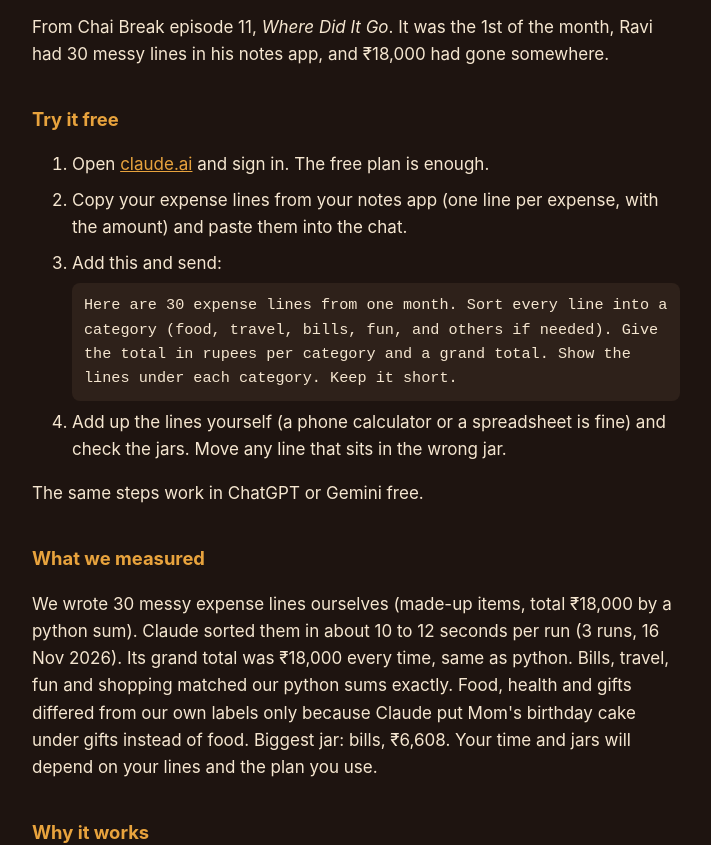
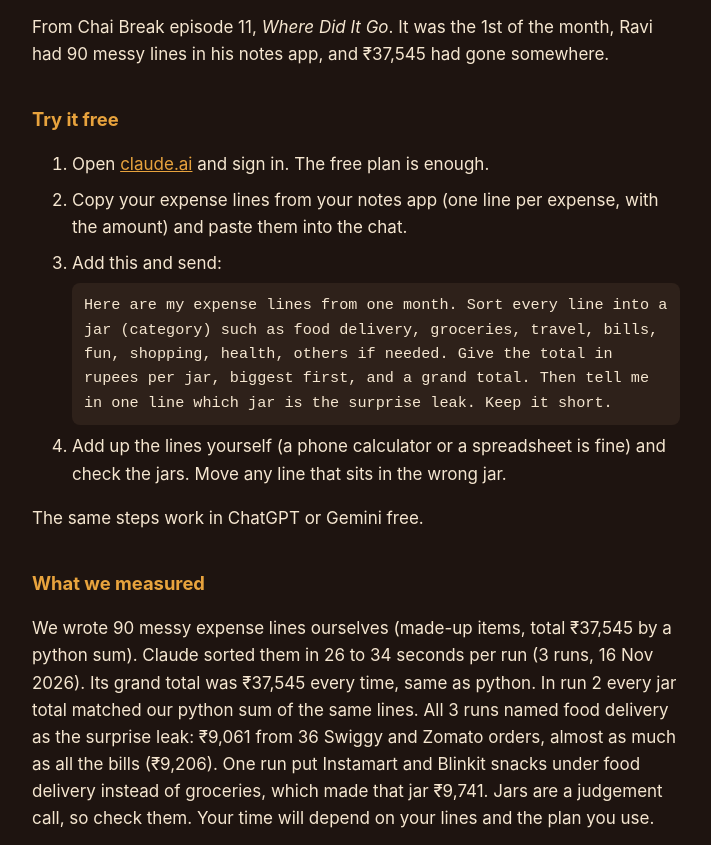
Before and after one commit to JyothishRK/nodesandchai, a plain HTML site: page budget.html in a window 1280 px wide. Shown: the part 275-1120 px from the top of the page, without its empty margins (284-995 px from the left). Drawn offline with Linux system fonts and the light colour scheme.

Commit message:
budget guide: 90-line test, food delivery leak
Co-Authored-By: Claude Opus 5.5 <noreply@anthropic.com>

```diff
--- a/budget.html
+++ b/budget.html
@@ -1,24 +1,24 @@
 <!doctype html>
 <html lang="en"><head><meta charset="utf-8"><meta name="viewport" content="width=device-width,initial-scale=1">
-<title>BUDGET: sort a month of expenses free · Nodes &amp; Chai</title><meta name="description" content="How Ravi sorted 30 messy expense lines into jars with free AI, and how you can try it.">
+<title>BUDGET: sort a month of expenses free · Nodes &amp; Chai</title><meta name="description" content="How Ravi sorted 90 messy expense lines into jars with free AI, and how you can try it.">
 <link rel="icon" href="logo.png"><link rel="stylesheet" href="style.css"></head>
 <body><main>
 <img class="logo" src="logo.png" alt="Nodes &amp; Chai logo">
 <h1>BUDGET: sort a month of expenses into jars</h1>
-<p>From Chai Break episode 11, <em>Where Did It Go</em>. It was the 1st of the month, Ravi had 30 messy lines in his notes app, and ₹18,000 had gone somewhere.</p>
+<p>From Chai Break episode 11, <em>Where Did It Go</em>. It was the 1st of the month, Ravi had 90 messy lines in his notes app, and ₹37,545 had gone somewhere.</p>
 
 <h2>Try it free</h2>
 <ol>
 <li>Open <a href="https://claude.ai">claude.ai</a> and sign in. The free plan is enough.</li>
 <li>Copy your expense lines from your notes app (one line per expense, with the amount) and paste them into the chat.</li>
 <li>Add this and send:<br>
-<code>Here are 30 expense lines from one month. Sort every line into a category (food, travel, bills, fun, and others if needed). Give the total in rupees per category and a grand total. Show the lines under each category. Keep it short.</code></li>
+<code>Here are my expense lines from one month. Sort every line into a jar (category) such as food delivery, groceries, travel, bills, fun, shopping, health, others if needed. Give the total in rupees per jar, biggest first, and a grand total. Then tell me in one line which jar is the surprise leak. Keep it short.</code></li>
 <li>Add up the lines yourself (a phone calculator or a spreadsheet is fine) and check the jars. Move any line that sits in the wrong jar.</li>
 </ol>
 <p>The same steps work in ChatGPT or Gemini free.</p>
 
 <h2>What we measured</h2>
-<p>We wrote 30 messy expense lines ourselves (made-up items, total ₹18,000 by a python sum). Claude sorted them in about 10 to 12 seconds per run (3 runs, 16 Nov 2026). Its grand total was ₹18,000 every time, same as python. Bills, travel, fun and shopping matched our python sums exactly. Food, health and gifts differed from our own labels only because Claude put Mom's birthday cake under gifts instead of food. Biggest jar: bills, ₹6,608. Your time and jars will depend on your lines and the plan you use.</p>
+<p>We wrote 90 messy expense lines ourselves (made-up items, total ₹37,545 by a python sum). Claude sorted them in 26 to 34 seconds per run (3 runs, 16 Nov 2026). Its grand total was ₹37,545 every time, same as python. In run 2 every jar total matched our python sum of the same lines. All 3 runs named food delivery as the surprise leak: ₹9,061 from 36 Swiggy and Zomato orders, almost as much as all the bills (₹9,206). One run put Instamart and Blinkit snacks under food delivery instead of groceries, which made that jar ₹9,741. Jars are a judgement call, so check them. Your time will depend on your lines and the plan you use.</p>
 
 <h2>Why it works</h2>
 <p>AI is like a friend who puts every receipt into the right jar. It has seen so many bills and shopping lists that it knows a Zomato order is food and a metro top-up is travel. Jars are a judgement call, though, so check them.</p>
```
